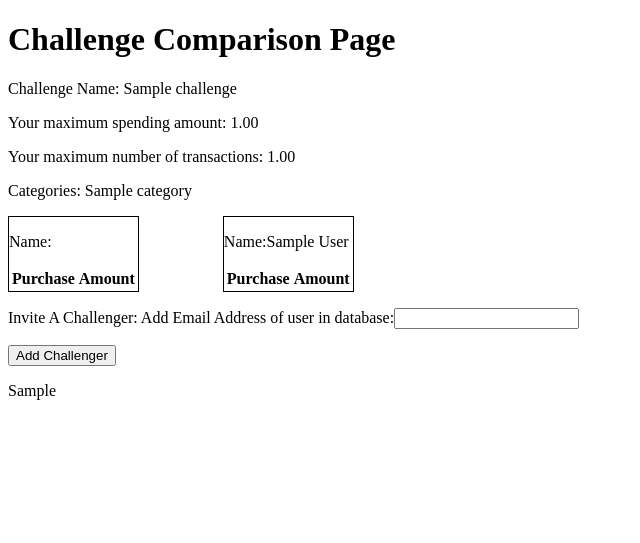
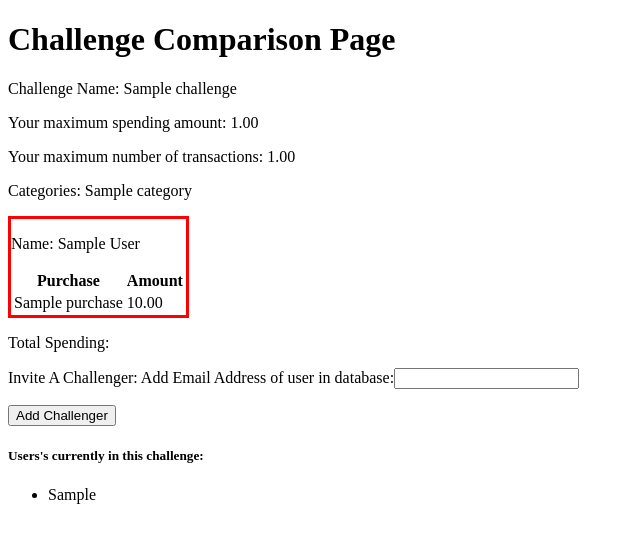
Before and after one commit to mazurasdf/spending_challenge_proj, a Django app: template challenge_app/templates/challengepage.html in a window 1280 px wide. Shown: the top 543 px of the page, without its empty margins (0-640 px from the left). Run offline with Django 3.2, Linux system fonts and the light colour scheme; the template is opened without the code that fills it: values that come from a table or form of the project are taken from there, others are empty; tables that the repository leaves empty hold one stand-in row (values such as "Sample post"); lists and menus that the app fills with data are empty.

Commit message:
other stuff

```diff
--- a/challenge_app/templates/challengepage.html
+++ b/challenge_app/templates/challengepage.html
@@ -1,11 +1,13 @@
 <!DOCTYPE html>
 <html lang="en">
+
 <head>
     <meta charset="UTF-8">
     <meta name="viewport" content="width=device-width, initial-scale=1.0">
     <meta http-equiv="X-UA-Compatible" content="ie=edge">
     <title>Document</title>
 </head>
+
 <body>
     <h1>Challenge Comparison Page</h1>
     </p>
@@ -15,23 +17,33 @@
     <p>Your maximum number of transactions: {{challenge_to_show.purchase_max}}</p>
     <p>Categories:
         {% for category in challenge_to_show.categories.all %}
-            {{category.name}}
+        {{category.name}}
         {% endfor %}
     </p>
-
+    {% for user in challenge_to_show.users.all %}
     <div class="user1">
         <p>Name: {{user.first_name}} {{user.last_name}}</p>
+
         <table>
-                <thead>
-                    <th>Purchase</th>
-                    <th class="amount">Amount</th>
-                </thead>
-            </table>
-        </div>
+            <thead>
+                <th>Purchase</th>
+                <th class="amount">Amount</th>
+            </thead>
+            <tbody>
+                {% for purchase in user.purchases.all %}
+                <tr>
+                    <td>{{purchase.item_name}}</td>
+                    <td>{{purchase.amount}}</td>
+                </tr>
+                {% endfor %}
 
+            </tbody>
+        </table>
     </div>
+    <p id="total">Total Spending:</p>
+    {% endfor %}
 
-    <div class="user2">
+    <!-- <div class="user2">
         <p>Name:{{added_user.first_name}} {{added_user.last_name}}</p>
         <table>
             <thead>
@@ -39,31 +51,38 @@
                 <th class="amount">Amount</th>
             </thead>
         </table>
-    </div>
+    </div> -->
     <form action="/app/users/add_challenger_to_challenge/{{challenge_to_show.id}}", method='POST'>
         {% csrf_token %}
         <p>Invite A Challenger: Add Email Address of user in database:<input type="email" name="emailinvite"></p>
     <input type="submit" value="Add Challenger">
     </form>
+<h5>Users's currently in this challenge:</h5>
+{%for user in challenge_to_show.users.all%}
+<ul>
+    <li>{{user.first_name}}</li>
 
-{%for user in challenge_to_show.users.all%}
-<p>{{user.first_name}}</p>
+</ul>
 {%endfor%}
 
 </body>
 
 <style>
-    .user1{
+    .user1 {
         display: inline-block;
-        border: 1px solid black;
+        border: 3px solid red;
+        margin-right: 60px;
 
     }
-    .user2{
+
+    .user2 {
         display: inline-block;
-        border: 1px solid black;
+        border: 3px solid red;
         margin-left: 80px;
     }
+    #total {
 
+    }
 </style>
 
 </html>
--- a/challenge_app/views.py
+++ b/challenge_app/views.py
@@ -7,6 +7,9 @@
     return redirect(f'/app/users/{request.session["user_id"]}')
 
 def user_page(request, user_id):
+    if not "user_id" in request.session:
+        messages.error(request, "na-ah, you gotta log in, sunny")
+        return redirect('/')
     return render(request, 'userprofile.html')
 
 def add_purchase_page(request, user_id):
```
